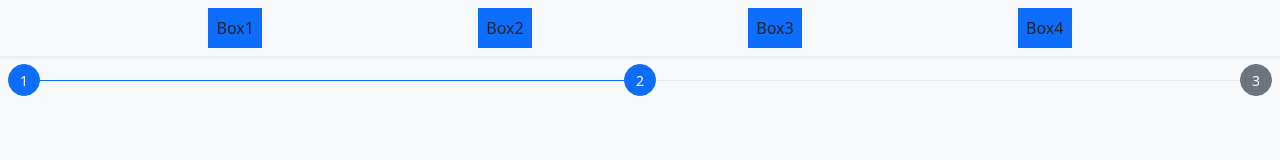
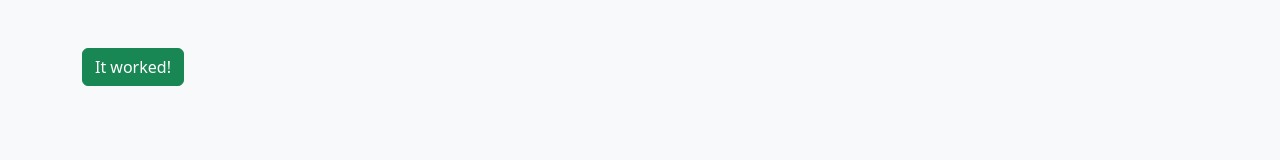
Before and after one commit to Kimbohlovette/iknitespace-exercises, a website: page iknite-ex2/index.html in a window 1280 px wide. Drawn offline with nearby package versions, Linux system fonts and the light colour scheme.

Commit message:
Setup bootstrap ready for exercise

```diff
--- a/iknite-ex2/index.html
+++ b/iknite-ex2/index.html
@@ -9,31 +9,11 @@
     <title>Bootstrap Practice</title>
 </head>
 <body class="bg-light">
-    <div class="d-flex shadow-sm justify-content-evenly flex-wrap">
-        <div class="bg-primary m-2 p-2 flex-grow-1 flex-lg-grow-0 mw-10">Box1</div>
-        <div class="bg-primary m-2 p-2 flex-grow-1 flex-lg-grow-0 mw-10">Box2</div>
-        <div class="bg-primary m-2 p-2 flex-grow-1 flex-lg-grow-0 mw-10">Box3</div>
-        <div class="bg-primary m-2 p-2 flex-grow-1 flex-lg-grow-0 mw-10">Box4</div>
+    <div class="container mt-5">
+        <button class="btn btn-success">It worked!</button>
     </div>
 
-    <div class="position-relative m-4">
-        <div class="progress" style="height: 1px;">
-          <div class="progress-bar" role="progressbar" aria-label="Progress" style="width: 50%;" aria-valuenow="50" aria-valuemin="0" aria-valuemax="100"></div>
-        </div>
-        <button type="button" class="position-absolute top-0 start-0 translate-middle btn btn-sm btn-primary rounded-pill" style="width: 2rem; height:2rem;">1</button>
-        <button type="button" class="position-absolute top-0 start-50 translate-middle btn btn-sm btn-primary rounded-pill" style="width: 2rem; height:2rem;">2</button>
-        <button type="button" class="position-absolute top-0 start-100 translate-middle btn btn-sm btn-secondary rounded-pill" style="width: 2rem; height:2rem;">3</button>
-      </div>
-
-
-
-
-
-
-
-
-
-
+</body>
     <script src="/node_modules/bootstrap/dist/js/bootstrap.bundle.min.js"></script>
 </body>
 </html>
```
